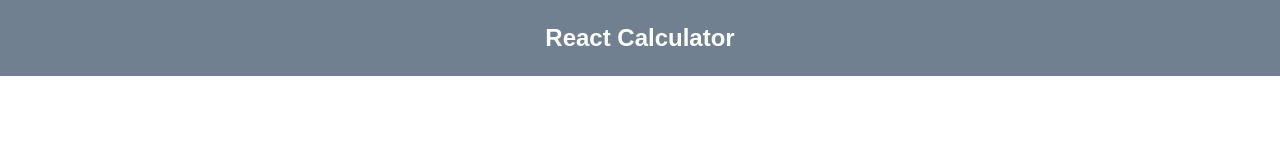
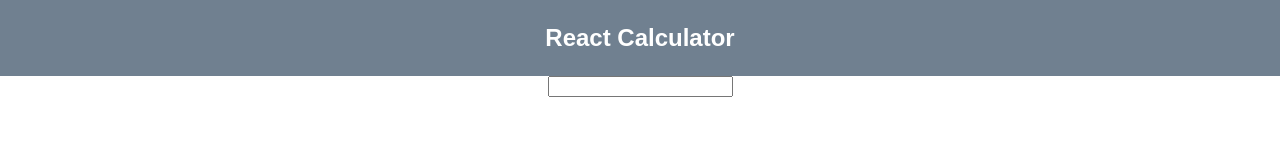
Before and after one commit to nickelghost/react-calculator, a React (Create React App) app: page / in a window 1280 px wide. Shown: the top 166 px of the page. Built offline with nearby package versions, Linux system fonts and the light colour scheme.

Commit message:
added Calculator.js with an input

```diff
--- a/src/App.js
+++ b/src/App.js
@@ -1,5 +1,7 @@
 import React, { Component } from 'react';
 import './App.css';
+
+import Calculator from './Calculator/Calculator.js';
 
 class App extends Component {
   render() {
@@ -8,6 +10,7 @@ class App extends Component {
         <header className="App-header">
           <h1 className="App-title">React Calculator</h1>
         </header>
+        <Calculator />
       </div>
     );
   }
--- /dev/null
+++ b/src/Calculator/Calculator.js
@@ -0,0 +1,13 @@
+import React, { Component } from 'react';
+
+class Calculator extends Component {
+  render() {
+    return (
+      <div class="Calculator">
+        <input class="Calculator-input" />
+      </div>
+    );
+  }
+}
+
+export default Calculator;
```
